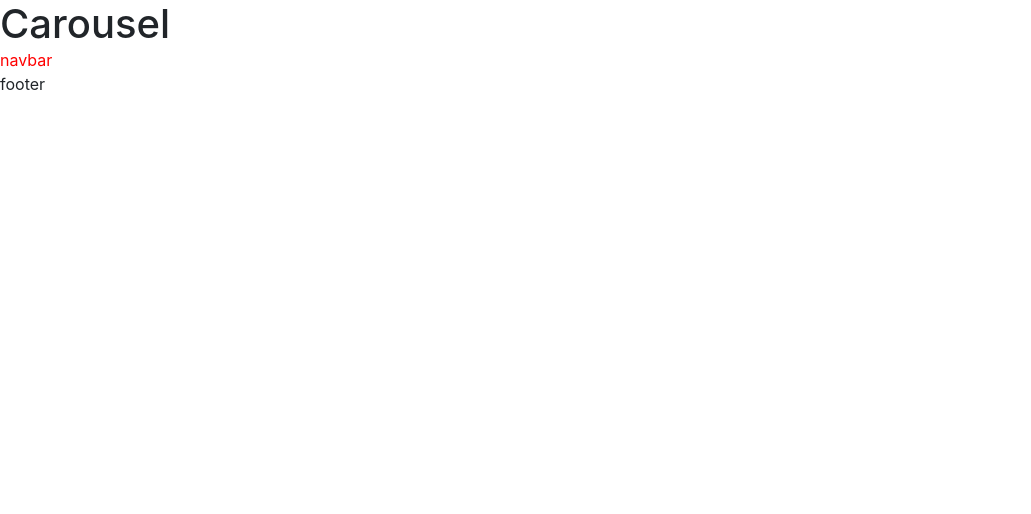
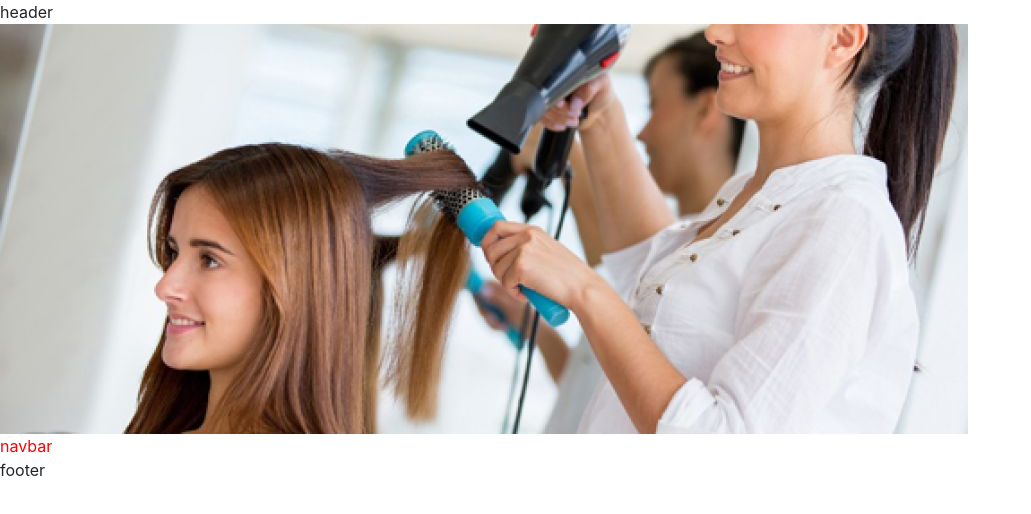
Before and after one commit to Adamman48/project-N-frontEnd, a Nuxt app: page / in a window 1280 px wide. Shown: the top 514 px of the page, without its empty margins (0-1031 px from the left). Built offline with nearby package versions, Linux system fonts and the light colour scheme.

Commit message:
Added the main page and initialized a button component. need to learn about ts decorators in vue as i plan to use them

```diff
--- a/package.json
+++ b/package.json
@@ -17,7 +17,8 @@
     "bootstrap": "^4.1.3",
     "bootstrap-vue": "^2.0.0-rc.11",
     "nuxt": "^2.0.0",
-    "ts-node": "^8.3.0"
+    "ts-node": "^8.3.0",
+    "vue-property-decorator": "^8.2.1"
   },
   "devDependencies": {
     "@nuxt/typescript": "^2.8.1",
--- a/pages/index.vue
+++ b/pages/index.vue
@@ -1,6 +1,7 @@
 <template>
   <div>
-    <h1>Carousel</h1>
+    <header>header</header>
+    <img src="../assets/blowdry1.jpg" alt="carousel" />
     <nav>navbar</nav>
     <footer>footer</footer>
   </div>
```
Also changed, not shown: components/generic-button.vue (added, +12 -0 lines), assets/blowdry1.jpg (added), 1 other file (tests, documents, lock files or other folders).
